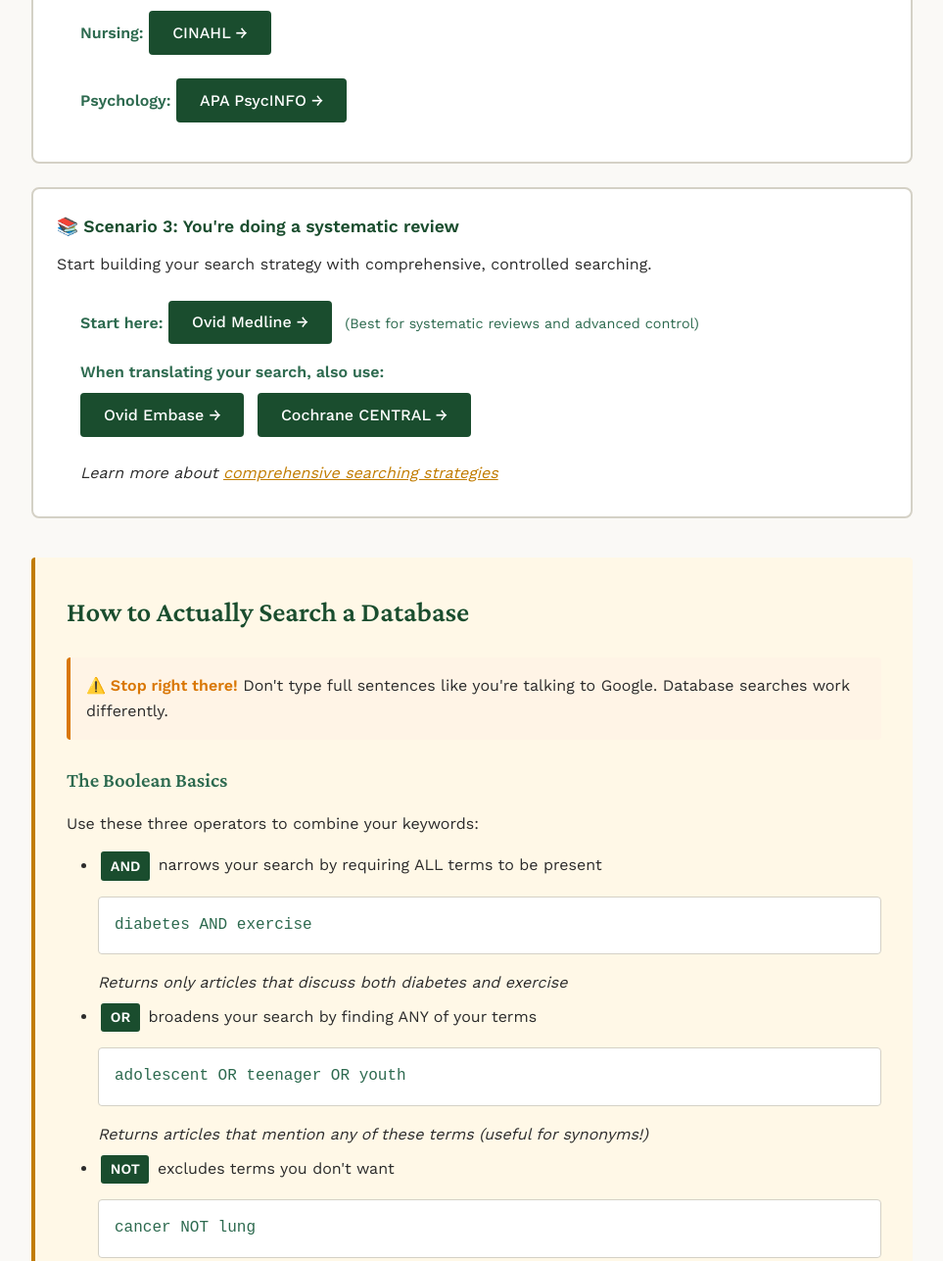
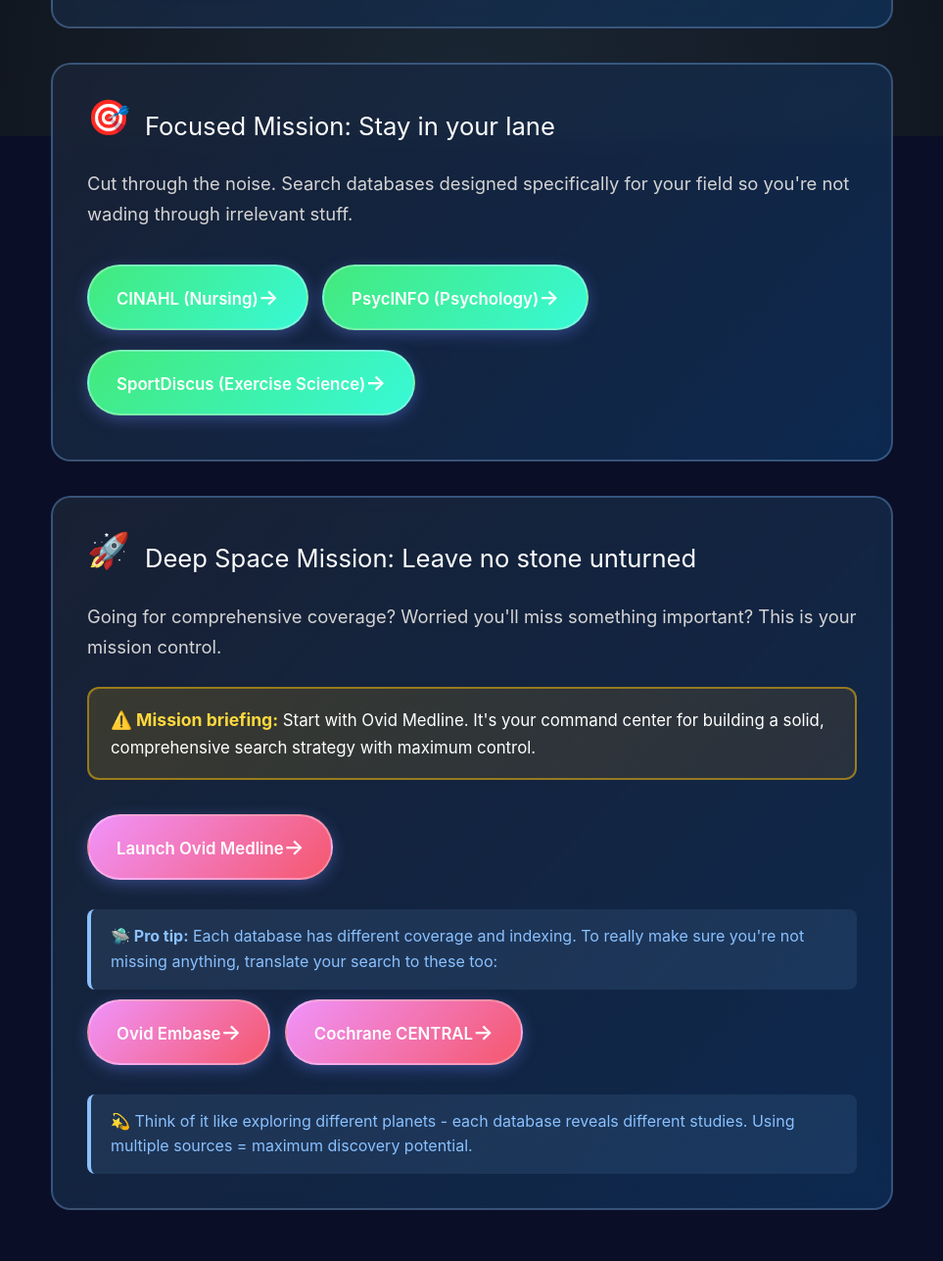
Before and after one commit to ericahazell/database-selector, a plain HTML site: page index.html in a window 1280 px wide. Shown: the part 661-1948 px from the top of the page at 98% size, without its empty margins (158-1121 px from the left). Drawn offline with nearby package versions, Linux system fonts and the light colour scheme.

Commit message:
Add files via upload

```diff
--- a/index.html
+++ b/index.html
@@ -3,18 +3,21 @@
 <head>
     <meta charset="UTF-8">
     <meta name="viewport" content="width=device-width, initial-scale=1.0">
-    <title>Find Your Research Database</title>
-    <link href="https://fonts.googleapis.com/css2?family=Crimson+Pro:wght@400;600;700&family=Work+Sans:wght@400;500;600&display=swap" rel="stylesheet">
+    <title>Database Mission Control 🚀</title>
     <style>
-        :root {
-            --primary: #1a4d2e;
-            --secondary: #2d6a4f;
-            --accent: #c17c00;
-            --bg: #faf9f6;
-            --text: #2b2b2b;
-            --card: #ffffff;
-            --border: #d4d1c6;
-            --highlight: #fff8e7;
+        @keyframes float {
+            0%, 100% { transform: translateY(0px); }
+            50% { transform: translateY(-10px); }
+        }
+
+        @keyframes twinkle {
+            0%, 100% { opacity: 1; }
+            50% { opacity: 0.3; }
+        }
+
+        @keyframes rocket {
+            0% { transform: translateX(0) rotate(-45deg); }
+            100% { transform: translateX(5px) rotate(-45deg); }
         }
 
         * {
@@ -24,312 +27,287 @@
         }
 
         body {
-            font-family: 'Work Sans', sans-serif;
-            background: var(--bg);
-            color: var(--text);
+            font-family: -apple-system, BlinkMacSystemFont, 'Segoe UI', Roboto, Oxygen, Ubuntu, Cantarell, sans-serif;
+            background: #0a0e27;
+            background-image:
+                radial-gradient(2px 2px at 20% 30%, white, transparent),
+                radial-gradient(2px 2px at 60% 70%, white, transparent),
+                radial-gradient(1px 1px at 50% 50%, white, transparent),
+                radial-gradient(1px 1px at 80% 10%, white, transparent),
+                radial-gradient(2px 2px at 90% 60%, white, transparent),
+                radial-gradient(1px 1px at 33% 85%, white, transparent),
+                radial-gradient(2px 2px at 15% 95%, white, transparent);
+            background-size: 200% 200%;
+            background-position: 0% 0%;
+            color: #e4e4e4;
             line-height: 1.6;
-            padding: 2rem 1rem;
+            min-height: 100vh;
+            padding: 20px;
+            position: relative;
+            overflow-x: hidden;
+        }
+
+        body::before {
+            content: '';
+            position: fixed;
+            top: 0;
+            left: 0;
+            right: 0;
+            bottom: 0;
+            background: radial-gradient(ellipse at bottom, #1B2735 0%, #090A0F 100%);
+            z-index: -1;
         }
 
         .container {
             max-width: 900px;
             margin: 0 auto;
-            animation: fadeIn 0.6s ease-out;
-        }
-
-        @keyframes fadeIn {
-            from { opacity: 0; transform: translateY(20px); }
-            to { opacity: 1; transform: translateY(0); }
-        }
-
-        header {
-            text-align: center;
-            margin-bottom: 3rem;
-            padding-bottom: 2rem;
-            border-bottom: 3px solid var(--primary);
+            padding: 40px 20px;
+            position: relative;
+            z-index: 1;
         }
 
         h1 {
-            font-family: 'Crimson Pro', serif;
-            font-size: 2.5rem;
-            font-weight: 700;
-            color: var(--primary);
-            margin-bottom: 0.5rem;
-            letter-spacing: -0.5px;
+            font-size: 3rem;
+            margin-bottom: 15px;
+            color: #fff;
+            text-align: center;
+            text-shadow: 0 0 20px rgba(138, 193, 255, 0.5);
+            animation: float 3s ease-in-out infinite;
         }
 
         .subtitle {
-            font-size: 1.1rem;
-            color: var(--secondary);
+            font-size: 1.4rem;
+            color: #8ac1ff;
+            text-align: center;
+            margin-bottom: 60px;
             font-weight: 400;
         }
 
-        h2 {
-            font-family: 'Crimson Pro', serif;
-            font-size: 1.8rem;
-            color: var(--primary);
-            margin: 2.5rem 0 1.5rem;
-            font-weight: 600;
+        .mission-patch {
+            text-align: center;
+            font-size: 4rem;
+            margin-bottom: 20px;
+            animation: float 4s ease-in-out infinite;
         }
 
-        h3 {
-            font-family: 'Crimson Pro', serif;
-            font-size: 1.3rem;
-            color: var(--secondary);
-            margin: 1.5rem 0 1rem;
-            font-weight: 600;
+        .scenario {
+            background: linear-gradient(135deg, rgba(26, 35, 53, 0.9), rgba(15, 52, 96, 0.7));
+            backdrop-filter: blur(10px);
+            border: 2px solid rgba(138, 193, 255, 0.3);
+            border-radius: 20px;
+            padding: 35px;
+            margin-bottom: 35px;
+            transition: all 0.4s ease;
+            position: relative;
+            overflow: hidden;
         }
 
-        .scenario-card {
-            background: var(--card);
-            border: 2px solid var(--border);
-            border-radius: 8px;
-            padding: 1.5rem;
-            margin-bottom: 1.5rem;
-            transition: all 0.3s ease;
-            animation: slideIn 0.5s ease-out backwards;
+        .scenario::before {
+            content: '';
+            position: absolute;
+            top: -50%;
+            left: -50%;
+            width: 200%;
+            height: 200%;
+            background: radial-gradient(circle, rgba(138, 193, 255, 0.1) 0%, transparent 70%);
+            opacity: 0;
+            transition: opacity 0.4s ease;
         }
 
-        .scenario-card:nth-child(1) { animation-delay: 0.1s; }
-        .scenario-card:nth-child(2) { animation-delay: 0.2s; }
-        .scenario-card:nth-child(3) { animation-delay: 0.3s; }
-
-        @keyframes slideIn {
-            from { opacity: 0; transform: translateX(-20px); }
-            to { opacity: 1; transform: translateX(0); }
+        .scenario:hover::before {
+            opacity: 1;
         }
 
-        .scenario-card:hover {
-            border-color: var(--accent);
-            box-shadow: 0 4px 12px rgba(193, 124, 0, 0.15);
-            transform: translateX(4px);
+        .scenario:hover {
+            background: linear-gradient(135deg, rgba(36, 45, 63, 0.95), rgba(25, 62, 116, 0.85));
+            border-color: rgba(138, 193, 255, 0.6);
+            transform: translateY(-5px) scale(1.02);
+            box-shadow: 0 10px 40px rgba(138, 193, 255, 0.3);
         }
 
-        .scenario-title {
-            font-weight: 600;
-            font-size: 1.1rem;
-            color: var(--primary);
-            margin-bottom: 0.75rem;
+        .scenario-header {
+            font-size: 1.6rem;
+            margin-bottom: 15px;
+            color: #fff;
+            display: flex;
+            align-items: center;
+            gap: 15px;
+            position: relative;
+        }
+
+        .emoji {
+            font-size: 2.2rem;
+            animation: float 2s ease-in-out infinite;
+        }
+
+        .scenario-description {
+            font-size: 1.15rem;
+            color: #d4d4d4;
+            margin-bottom: 25px;
+            line-height: 1.7;
         }
 
         .database-link {
             display: inline-block;
-            background: var(--primary);
-            color: white;
-            padding: 0.6rem 1.5rem;
+            background: linear-gradient(135deg, #667eea 0%, #764ba2 100%);
+            color: #fff;
             text-decoration: none;
-            border-radius: 4px;
-            font-weight: 500;
-            margin: 0.5rem 0.5rem 0.5rem 0;
-            transition: all 0.2s ease;
+            padding: 14px 28px;
+            border-radius: 50px;
+            margin: 10px 10px 10px 0;
+            font-weight: 600;
+            font-size: 1.05rem;
+            transition: all 0.3s ease;
+            border: 2px solid rgba(255, 255, 255, 0.3);
+            box-shadow: 0 4px 15px rgba(102, 126, 234, 0.4);
+            position: relative;
         }
 
         .database-link:hover {
-            background: var(--accent);
-            transform: translateY(-2px);
-            box-shadow: 0 4px 8px rgba(193, 124, 0, 0.3);
+            background: linear-gradient(135deg, #764ba2 0%, #667eea 100%);
+            transform: translateX(10px) scale(1.05);
+            box-shadow: 0 6px 25px rgba(102, 126, 234, 0.6);
         }
 
-        .database-options {
-            margin-top: 1rem;
-            padding-left: 1.5rem;
+        .database-link::after {
+            content: " →";
+            font-size: 1.3em;
+            transition: transform 0.3s ease;
+            display: inline-block;
         }
 
-        .database-item {
-            margin: 0.5rem 0;
+        .database-link:hover::after {
+            animation: rocket 0.5s ease infinite;
         }
 
-        .database-item strong {
-            color: var(--secondary);
-        }
-
-        .search-guide {
-            background: var(--highlight);
-            border-left: 4px solid var(--accent);
-            padding: 2rem;
-            margin: 2.5rem 0;
-            border-radius: 4px;
-        }
-
-        .operator {
-            display: inline-block;
-            background: var(--primary);
-            color: white;
-            padding: 0.2rem 0.6rem;
-            border-radius: 3px;
-            font-weight: 600;
-            font-size: 0.9rem;
-            margin: 0 0.2rem;
-        }
-
-        .example {
-            background: white;
-            border: 1px solid var(--border);
-            padding: 1rem;
-            margin: 1rem 0;
-            border-radius: 4px;
-            font-family: 'Courier New', monospace;
-            color: var(--secondary);
+        .note {
+            font-size: 1rem;
+            color: #8ac1ff;
+            margin-top: 20px;
+            padding: 15px 20px;
+            background: rgba(138, 193, 255, 0.1);
+            border-left: 4px solid #8ac1ff;
+            border-radius: 8px;
+            position: relative;
         }
 
         .warning {
-            background: #fff4e6;
-            border-left: 4px solid #d97706;
-            padding: 1rem;
-            margin: 1.5rem 0;
-            border-radius: 4px;
+            background: linear-gradient(135deg, rgba(255, 193, 7, 0.15), rgba(255, 152, 0, 0.1));
+            border: 2px solid rgba(255, 193, 7, 0.5);
+            padding: 18px 22px;
+            border-radius: 12px;
+            margin: 25px 0;
+            color: #fff;
+            font-size: 1.05rem;
         }
 
         .warning strong {
-            color: #d97706;
+            color: #ffd93d;
+            font-size: 1.1rem;
         }
 
-        .template-box {
-            background: var(--card);
-            border: 2px dashed var(--accent);
-            padding: 1.5rem;
-            margin: 1.5rem 0;
-            border-radius: 4px;
+        .blast-off {
+            background: linear-gradient(135deg, #f093fb 0%, #f5576c 100%);
         }
 
-        .template-box h3 {
-            margin-top: 0;
-            color: var(--accent);
+        .blast-off:hover {
+            background: linear-gradient(135deg, #f5576c 0%, #f093fb 100%);
         }
 
-        .copy-template {
-            background: white;
-            padding: 1rem;
-            border-radius: 4px;
-            font-family: 'Courier New', monospace;
-            margin: 1rem 0;
-            border: 1px solid var(--border);
-            font-size: 0.95rem;
+        .quick-link {
+            background: linear-gradient(135deg, #4facfe 0%, #00f2fe 100%);
         }
 
-        footer {
-            margin-top: 4rem;
-            padding-top: 2rem;
-            border-top: 2px solid var(--border);
-            text-align: center;
-            color: var(--secondary);
-            font-size: 0.9rem;
+        .quick-link:hover {
+            background: linear-gradient(135deg, #00f2fe 0%, #4facfe 100%);
         }
 
-        ul {
-            margin: 1rem 0;
-            padding-left: 2rem;
+        .focused-link {
+            background: linear-gradient(135deg, #43e97b 0%, #38f9d7 100%);
         }
 
-        li {
-            margin: 0.5rem 0;
+        .focused-link:hover {
+            background: linear-gradient(135deg, #38f9d7 0%, #43e97b 100%);
+        }
+
+        @media (max-width: 768px) {
+            h1 {
+                font-size: 2.2rem;
+            }
+
+            .subtitle {
+                font-size: 1.2rem;
+            }
+
+            .scenario {
+                padding: 25px;
+            }
+
+            .scenario-header {
+                font-size: 1.4rem;
+            }
+
+            .mission-patch {
+                font-size: 3rem;
+            }
         }
     </style>
 </head>
 <body>
     <div class="container">
-        <header>
-            <h1>Find Your Research Database</h1>
-            <p class="subtitle">Stop Googling. Start searching like a researcher.</p>
-        </header>
+        <div class="mission-patch">🌌</div>
+        <h1>Database Mission Control</h1>
+        <p class="subtitle">Don't miss a thing. Find the right database for your research journey.</p>
 
-        <h2>Which scenario describes your needs?</h2>
-
-        <div class="scenario-card">
-            <div class="scenario-title">📄 Scenario 1: You need to find one or two articles fast</div>
-            <p>Quick and broad search across biomedical literature.</p>
-            <a href="https://pubmed-ncbi-nlm-nih-gov.myaccess.library.utoronto.ca/?otool=icautilib" class="database-link" target="_blank">Go to PubMed →</a>
+        <div class="scenario">
+            <div class="scenario-header">
+                <span class="emoji">⚡</span>
+                <span>Quick Launch: Need answers NOW</span>
+            </div>
+            <p class="scenario-description">
+                Fast and broad. Perfect when you just need to find a couple of articles without overthinking it.
+            </p>
+            <a href="https://pubmed.ncbi.nlm.nih.gov/" class="database-link quick-link">Blast off to PubMed</a>
         </div>
 
-        <div class="scenario-card">
-            <div class="scenario-title">🎯 Scenario 2: You need discipline-specific journals without the noise</div>
-            <p>Search within your field for more relevant, focused results.</p>
-            <div class="database-options">
-                <div class="database-item">
-                    <strong>Exercise Science:</strong>
-                    <a href="https://guides.library.utoronto.ca/sportdiscus" class="database-link" target="_blank">SportDiscus →</a>
-                </div>
-                <div class="database-item">
-                    <strong>Nursing:</strong>
-                    <a href="https://guides.library.utoronto.ca/cinahl" class="database-link" target="_blank">CINAHL →</a>
-                </div>
-                <div class="database-item">
-                    <strong>Psychology:</strong>
-                    <a href="https://guides.library.utoronto.ca/c.php?g=250702&p=1671260" class="database-link" target="_blank">APA PsycINFO →</a>
-                </div>
+        <div class="scenario">
+            <div class="scenario-header">
+                <span class="emoji">🎯</span>
+                <span>Focused Mission: Stay in your lane</span>
             </div>
+            <p class="scenario-description">
+                Cut through the noise. Search databases designed specifically for your field so you're not wading through irrelevant stuff.
+            </p>
+            <a href="#" class="database-link focused-link">CINAHL (Nursing)</a>
+            <a href="#" class="database-link focused-link">PsycINFO (Psychology)</a>
+            <a href="#" class="database-link focused-link">SportDiscus (Exercise Science)</a>
         </div>
 
-        <div class="scenario-card">
-            <div class="scenario-title">📚 Scenario 3: You're doing a systematic review</div>
-            <p>Start building your search strategy with comprehensive, controlled searching.</p>
-            <div class="database-options">
-                <div class="database-item">
-                    <strong>Start here:</strong>
-                    <a href="https://guides.library.utoronto.ca/medline" class="database-link" target="_blank">Ovid Medline →</a>
-                    <span style="color: var(--secondary); font-size: 0.9rem;">(Best for systematic reviews and advanced control)</span>
-                </div>
-                <div class="database-item">
-                    <strong>When translating your search, also use:</strong><br>
-                    <a href="https://guides.library.utoronto.ca/embase" class="database-link" target="_blank">Ovid Embase →</a>
-                    <a href="https://guides.library.utoronto.ca/cochrane" class="database-link" target="_blank">Cochrane CENTRAL →</a>
-                </div>
-                <div class="database-item" style="margin-top: 1rem;">
-                    <em>Learn more about <a href="https://guides.library.utoronto.ca/comprehensivesearching" target="_blank" style="color: var(--accent);">comprehensive searching strategies</a></em>
-                </div>
+        <div class="scenario">
+            <div class="scenario-header">
+                <span class="emoji">🚀</span>
+                <span>Deep Space Mission: Leave no stone unturned</span>
             </div>
-        </div>
-
-        <div class="search-guide">
-            <h2 style="margin-top: 0;">How to Actually Search a Database</h2>
+            <p class="scenario-description">
+                Going for comprehensive coverage? Worried you'll miss something important? This is your mission control.
+            </p>
 
             <div class="warning">
-                <strong>⚠️ Stop right there!</strong> Don't type full sentences like you're talking to Google. Database searches work differently.
+                <strong>⚠️ Mission briefing:</strong> Start with Ovid Medline. It's your command center for building a solid, comprehensive search strategy with maximum control.
             </div>
 
-            <h3>The Boolean Basics</h3>
-            <p>Use these three operators to combine your keywords:</p>
+            <a href="#" class="database-link blast-off">Launch Ovid Medline</a>
 
-            <ul>
-                <li><span class="operator">AND</span> narrows your search by requiring ALL terms to be present<br>
-                    <div class="example">diabetes AND exercise</div>
-                    <em>Returns only articles that discuss both diabetes and exercise</em>
-                </li>
+            <p class="note">
+                <strong>🛸 Pro tip:</strong> Each database has different coverage and indexing. To really make sure you're not missing anything, translate your search to these too:
+            </p>
+            <a href="#" class="database-link blast-off">Ovid Embase</a>
+            <a href="#" class="database-link blast-off">Cochrane CENTRAL</a>
 
-                <li><span class="operator">OR</span> broadens your search by finding ANY of your terms<br>
-                    <div class="example">adolescent OR teenager OR youth</div>
-                    <em>Returns articles that mention any of these terms (useful for synonyms!)</em>
-                </li>
-
-                <li><span class="operator">NOT</span> excludes terms you don't want<br>
-                    <div class="example">cancer NOT lung</div>
-                    <em>Returns cancer articles but excludes anything about lung cancer</em>
-                </li>
-            </ul>
-
-            <div class="template-box">
-                <h3>🎯 Copy This Template and Fill in Your Terms</h3>
-                <div class="copy-template">
-                    (main concept) AND (second concept)<br><br>
-
-                    Example:<br>
-                    (depression OR anxiety) AND (exercise OR "physical activity")
-                </div>
-                <p style="margin-top: 1rem;"><strong>Pro tip:</strong> Use quotes around phrases like "physical activity" to search them as a single term.</p>
-            </div>
-
-            <h3>Quick Tips for Better Results</h3>
-            <ul>
-                <li><strong>Think in concepts:</strong> Break your research question into 2-3 main concepts</li>
-                <li><strong>Use synonyms:</strong> Connect similar terms with OR (therapy OR treatment OR intervention)</li>
-                <li><strong>Keep it simple:</strong> Start with a basic search, then refine based on what you find</li>
-                <li><strong>Fewer is better:</strong> 2-4 well-chosen keywords usually work better than 10</li>
-            </ul>
+            <p class="note">
+                💫 Think of it like exploring different planets - each database reveals different studies. Using multiple sources = maximum discovery potential.
+            </p>
         </div>
-
-        <footer>
-            <p>Need more help? Contact your library or check out the <a href="https://guides.library.utoronto.ca/comprehensivesearching" style="color: var(--accent);">comprehensive searching guide</a>.</p>
-        </footer>
     </div>
 </body>
 </html>
```
